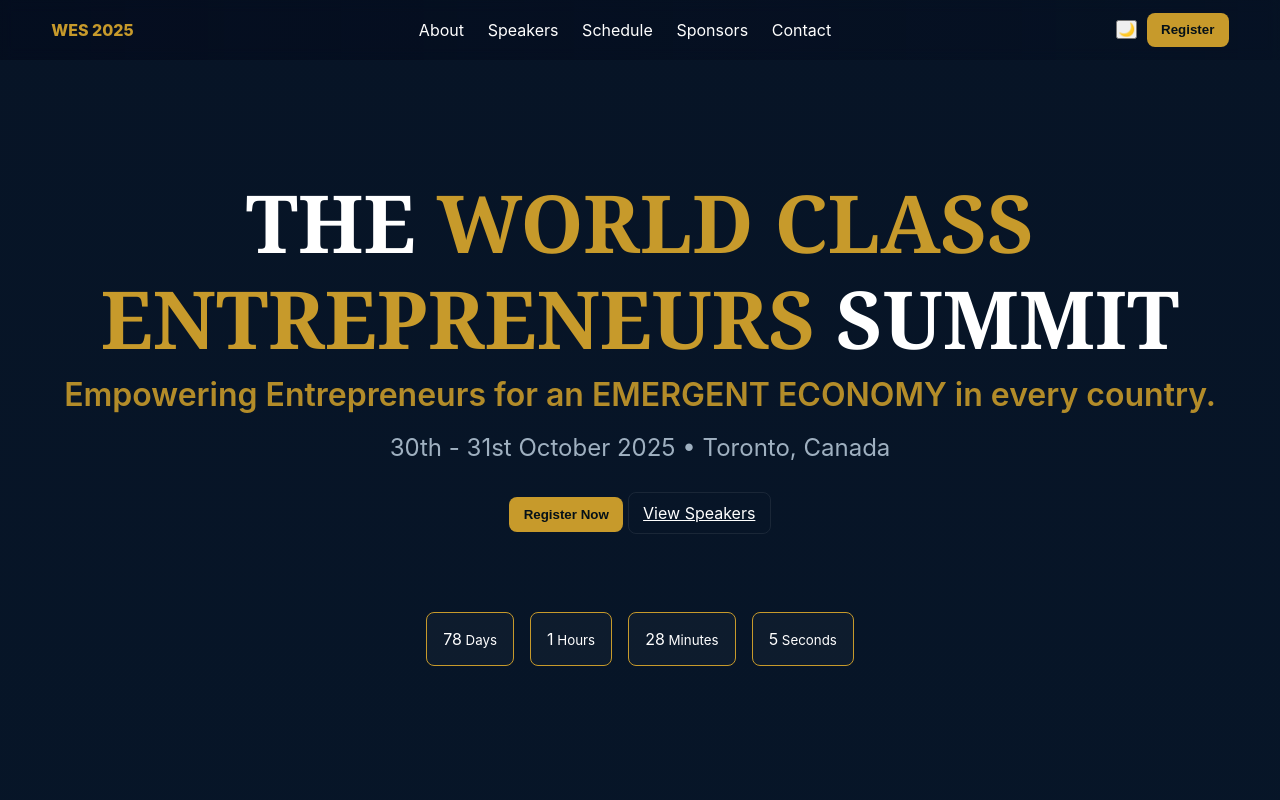
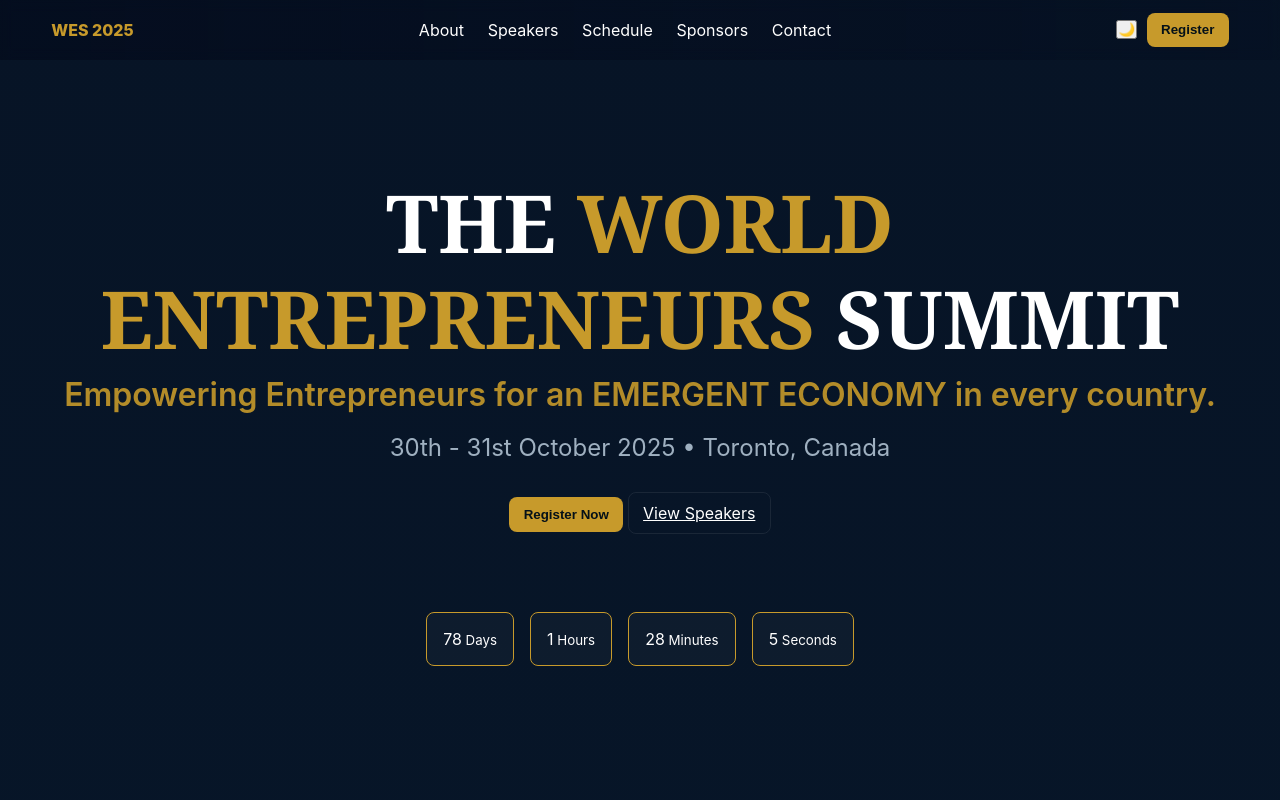
Before and after one commit to hartitudeh/wes_2025, a plain HTML site: page index.html in a window 1280 px wide. Shown: the top 800 px of the page. Drawn offline with nearby package versions, Linux system fonts and the light colour scheme.

Commit message:
Update index.html
Quick fixes

```diff
--- a/index.html
+++ b/index.html
@@ -37,8 +37,7 @@
       <!-- <div class="hero-overlay"></div> -->
       <div class="hero-content container" data-aos="fade-up">
         <div class="hero-left">
-          <h1>THE <span class="wes">WORLD CLASS
-ENTREPRENEURS
+          <h1>THE <span class="wes">WORLD ENTREPRENEURS
 </span> SUMMIT</h1>
           <p class="tag">
             Empowering Entrepreneurs for an EMERGENT
```
